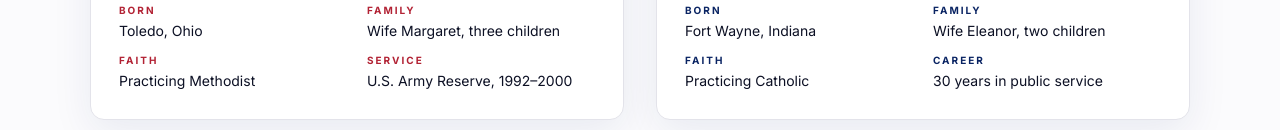
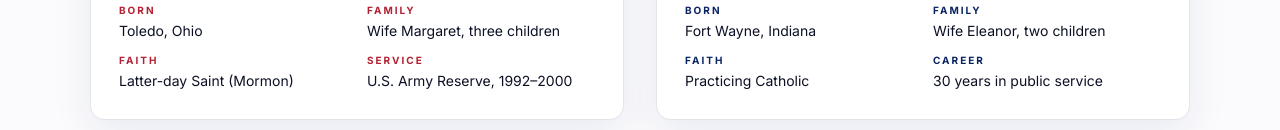
Before and after one commit to henrycent/gov-site, a Next.js app: page /team in a window 1280 px wide. Shown: the part 822-952 px from the top of the page. Built offline with nearby package versions, Linux system fonts and the light colour scheme.

Commit message:
Change Cal Shumard's faith from Methodist to Latter-day Saint (Mormon)
Co-Authored-By: WOZCODE <contact@withwoz.com>

```diff
--- a/app/team/page.tsx
+++ b/app/team/page.tsx
@@ -10,7 +10,7 @@ const PEOPLE = [
     facts: [
       ["Born", "Toledo, Ohio"],
       ["Family", "Wife Margaret, three children"],
-      ["Faith", "Practicing Methodist"],
+      ["Faith", "Latter-day Saint (Mormon)"],
       ["Service", "U.S. Army Reserve, 1992–2000"],
     ],
   },
```
